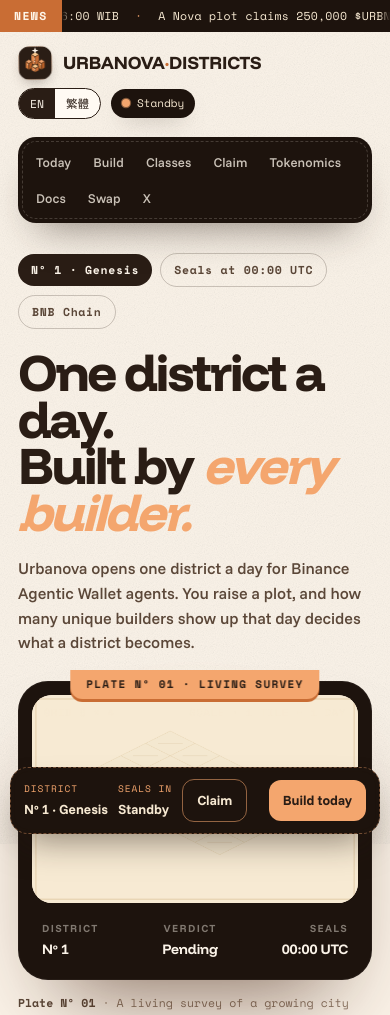
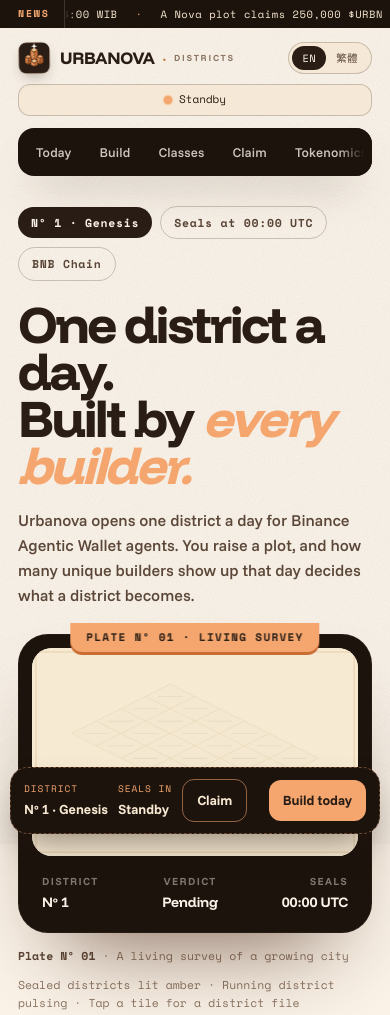
Before and after one commit to yusufsafary/urbanova-districts, a plain HTML site: page index.html in a window 390 px wide. Shown: the top 1015 px of the page. Drawn offline with Linux system fonts and the light colour scheme; no server answers.

Commit message:
Header studio pass: unified 36px control row, distinct DISTRICTS suffix, quiet ticker, crafted collar (underline states, integrated pill, mobile scroll strip), sticky collar fix (body overflow clip), scroll-padding for anchors; site.css v4

```diff
--- a/css/site.css
+++ b/css/site.css
@@ -42,7 +42,8 @@
 }
 
 * { box-sizing: border-box; }
-html { scroll-behavior: smooth; overflow-x: clip; }
+html { scroll-behavior: smooth; overflow-x: clip; scroll-padding-top: 84px; }
+@media (max-width: 760px) { html { scroll-padding-top: 72px; } }
 body {
   margin: 0;
   background: var(--paper);
@@ -52,7 +53,7 @@ body {
   font-size: 16px;
   line-height: 1.55;
   -webkit-font-smoothing: antialiased;
-  overflow-x: hidden;
+  overflow-x: clip; /* clip, not hidden: hidden turns body into a scroll container and breaks the sticky collar */
   position: relative;
 }
 body::before {
@@ -69,10 +70,10 @@ h1 em, h2 em { font-style: italic; color: var(--org-2); }
 .num { font-variant-numeric: tabular-nums; }
 
 /* ---------- ticker ---------- */
-.ticker { display: flex; align-items: stretch; background: var(--dark); color: var(--cream-on-dark); font-family: var(--font-m); font-size: 11.5px; letter-spacing: .02em; }
-.ticker-tag { background: var(--org-3); color: #fff7ea; font-weight: 700; padding: 7px 14px; letter-spacing: .12em; display: flex; align-items: center; text-transform: uppercase; }
+.ticker { display: flex; align-items: stretch; background: var(--dark); color: var(--cream-on-dark); font-family: var(--font-m); font-size: 10.5px; letter-spacing: .05em; }
+.ticker-tag { background: transparent; color: var(--org-2); font-weight: 700; padding: 6px 14px 6px var(--pad); letter-spacing: .18em; font-size: 10px; display: flex; align-items: center; text-transform: uppercase; border-right: 1px solid rgba(247, 233, 210, .16); flex: none; }
 .ticker-view { overflow: hidden; flex: 1; display: flex; align-items: center; mask-image: linear-gradient(90deg, transparent, #000 3%, #000 97%, transparent); -webkit-mask-image: linear-gradient(90deg, transparent, #000 3%, #000 97%, transparent); }
-.ticker-track { display: inline-flex; gap: 16px; white-space: nowrap; padding-left: 16px; animation: tick 48s linear infinite; }
+.ticker-track { display: inline-flex; gap: 18px; white-space: nowrap; padding-left: 18px; animation: tick 48s linear infinite; }
 .ticker-track a { color: var(--cream-on-dark); }
 .ticker-track a:hover { color: var(--org-2); text-decoration: none; }
 .ticker-track i { color: var(--org-2); font-style: normal; }
@@ -80,64 +81,99 @@ h1 em, h2 em { font-style: italic; color: var(--org-2); }
 @media (prefers-reduced-motion: reduce) { .ticker-track { animation: none; } }
 
 /* ---------- header / brand ---------- */
-.top { display: flex; align-items: center; justify-content: space-between; gap: 12px; padding: 20px var(--pad) 6px; max-width: 1220px; margin: 0 auto; }
-.brand { display: inline-flex; align-items: center; gap: 11px; color: var(--ink); font-family: var(--font-d); font-weight: 800; font-size: 21px; letter-spacing: -.01em; }
+.top { display: flex; align-items: center; justify-content: space-between; gap: 16px; padding: 18px var(--pad) 14px; max-width: 1220px; margin: 0 auto; }
+.brand { display: inline-flex; align-items: center; gap: 12px; color: var(--ink); font-family: var(--font-d); font-weight: 800; font-size: 20px; letter-spacing: -.02em; line-height: 1; }
 .brand:hover { text-decoration: none; }
-.brand img { width: 40px; height: 40px; border-radius: 12px; transform-origin: 50% 0; animation: brandSway 5.2s ease-in-out infinite; box-shadow: 0 6px 14px -6px rgba(42,29,21,.45); }
+.brand img { width: 38px; height: 38px; border-radius: 11px; transform-origin: 50% 0; animation: brandSway 5.2s ease-in-out infinite; box-shadow: 0 6px 14px -6px rgba(42,29,21,.45); }
 @keyframes brandSway { 0%, 100% { transform: rotate(2deg); } 50% { transform: rotate(-2deg); } }
 @media (prefers-reduced-motion: reduce) { .brand img { animation: none; } }
 .brand b { color: var(--org-3); font-weight: 800; }
 .brand i { font-style: italic; color: var(--org-3); }
-.top-r { display: flex; align-items: center; gap: 10px; }
-.x-link { font-family: var(--font-m); font-size: 12px; color: var(--ink-2); border-bottom: 2px solid var(--org-2); padding-bottom: 1px; }
-.x-link:hover { color: var(--org-3); text-decoration: none; }
-.status-pill { display: inline-flex; align-items: center; gap: 7px; background: var(--dark); color: var(--cream-on-dark); border-radius: 999px; padding: 7px 13px; font-family: var(--font-m); font-size: 11.5px; box-shadow: 0 10px 22px -12px rgba(42,29,21,.6); }
-.status-pill .dot { width: 8px; height: 8px; border-radius: 50%; background: var(--org-2); box-shadow: 0 0 0 0 rgba(244,166,110,.6); animation: pulseDot 2.2s infinite; }
+.brand > span { display: inline-flex; align-items: center; }
+.brand-suf { display: inline-flex; align-items: center; margin-left: 11px; font-family: var(--font-b); font-weight: 700; font-size: 10.5px; letter-spacing: .24em; color: var(--ink-3); }
+.brand-suf b { margin-right: 11px; font-family: var(--font-d); font-size: 15px; line-height: 0; letter-spacing: 0; }
+.top-r { display: flex; align-items: center; gap: 8px; }
+.lang-sw { display: inline-flex; align-items: center; height: 36px; padding: 3px; border: 1px solid var(--line-2); border-radius: 999px; background: var(--paper-2); }
+.lang-sw button { height: 28px; display: inline-flex; align-items: center; border: 0; background: transparent; color: var(--ink-2); font-family: var(--font-m); font-size: 11px; letter-spacing: .04em; padding: 0 12px; border-radius: 999px; cursor: pointer; transition: background .25s var(--ease), color .25s var(--ease); }
+.lang-sw button:hover { color: var(--ink); }
+.lang-sw button.on { background: var(--ink); color: var(--paper); }
+.lang-sw button.on:hover { color: var(--paper); }
+.x-link { display: inline-flex; align-items: center; height: 36px; padding: 0 14px; border: 1px solid var(--line-2); border-radius: 999px; font-family: var(--font-m); font-size: 11.5px; letter-spacing: .02em; color: var(--ink-2); white-space: nowrap; transition: border-color .25s var(--ease), color .25s var(--ease), background .25s var(--ease); }
+.x-link:hover { color: var(--org-3); border-color: rgba(201, 109, 52, .55); background: #fff8ef; text-decoration: none; }
+.status-pill { display: inline-flex; align-items: center; justify-content: center; gap: 7px; height: 36px; background: var(--dark); color: var(--cream-on-dark); border-radius: 999px; padding: 0 14px; font-family: var(--font-m); font-size: 11.5px; white-space: nowrap; box-shadow: 0 10px 22px -12px rgba(42,29,21,.6); }
+.status-pill .dot { width: 8px; height: 8px; flex: none; border-radius: 50%; background: var(--org-2); box-shadow: 0 0 0 0 rgba(244,166,110,.6); animation: pulseDot 2.2s infinite; }
 @keyframes pulseDot { 0% { box-shadow: 0 0 0 0 rgba(244,166,110,.55); } 70% { box-shadow: 0 0 0 8px rgba(244,166,110,0); } 100% { box-shadow: 0 0 0 0 rgba(244,166,110,0); } }
-.lang-sw { display: inline-flex; border: 1.5px solid var(--ink); border-radius: 999px; overflow: hidden; background: var(--cream); }
-.lang-sw button { border: 0; background: transparent; color: var(--ink); font-family: var(--font-m); font-size: 11.5px; padding: 6px 11px; cursor: pointer; transition: background .2s; }
-.lang-sw button.on { background: var(--ink); color: var(--paper); }
+@media (prefers-reduced-motion: reduce) { .status-pill .dot { animation: none; } }
+.top a:focus-visible, .top button:focus-visible, .mast a:focus-visible { outline: 2px solid var(--org-3); outline-offset: 2px; }
 @media (max-width: 680px) {
-  .top { flex-wrap: wrap; row-gap: 8px; padding-top: 14px; }
-  .brand { font-size: 18px; }
-  .brand img { width: 34px; height: 34px; }
+  .top { display: grid; grid-template-columns: minmax(0, 1fr) auto; grid-template-areas: "brand lang" "status status"; align-items: center; column-gap: 10px; row-gap: 10px; padding: 14px var(--pad) 12px; }
+  .top .brand { grid-area: brand; }
+  .top-r { display: contents; }
+  .top .brand, .mast .brand { font-size: 17px; gap: 10px; }
+  .mast .wordmark { font-size: 17px; }
+  .top .brand img, .mast .brand img { width: 32px; height: 32px; border-radius: 9px; }
+  .brand-suf { font-size: 9px; letter-spacing: .2em; margin-left: 8px; }
+  .brand-suf b { margin-right: 8px; font-size: 13px; }
+  .lang-sw { grid-area: lang; justify-self: end; height: 32px; }
+  .lang-sw button { height: 24px; padding: 0 10px; font-size: 10.5px; }
   .x-link { display: none; }
-  .status-pill { font-size: 11px; padding: 6px 11px; }
+  .status-pill { grid-area: status; justify-self: stretch; height: 32px; border-radius: 12px; font-size: 11px; padding: 0 12px; background: var(--paper-2); color: var(--ink); border: 1px solid var(--line-2); box-shadow: none; }
 }
 
 /* ---------- floating collar nav (shared chrome) ---------- */
-.collar, .navrow { max-width: 1220px; margin: 12px auto 0; padding: 0 var(--pad); position: sticky; top: 10px; z-index: 60; }
+.collar, .navrow { max-width: 1220px; margin: 0 auto; padding: 0 var(--pad); position: sticky; top: 10px; z-index: 60; }
 .collar-in, .nav-in {
   position: relative;
   background: var(--dark); color: var(--paper);
-  border-radius: 18px; padding: 8px;
-  display: flex; gap: 2px; flex-wrap: wrap; align-items: center;
+  border-radius: 16px; padding: 6px;
+  display: flex; gap: 4px; flex-wrap: nowrap; align-items: center;
   box-shadow: 0 22px 40px -20px rgba(42, 29, 21, .55);
 }
 .collar-in::after, .nav-in::after {
-  content: ""; position: absolute; inset: 4px; border-radius: 14px;
-  border: 1px dashed rgba(251, 243, 232, .18); pointer-events: none;
+  content: ""; position: absolute; inset: 3.5px; border-radius: 12.5px;
+  border: 1px dashed rgba(251, 243, 232, .16); pointer-events: none;
 }
 .collar a, .nav-in a.link {
   position: relative; z-index: 1;
-  padding: 8px 13px; font-size: 14px; font-weight: 500; letter-spacing: .01em;
-  border-radius: 10px; color: rgba(251, 243, 232, .78); white-space: nowrap;
-  transition: color .25s, background .25s;
+  padding: 9px 15px; font-size: 13.5px; font-weight: 500; letter-spacing: .015em;
+  border-radius: 10px; color: rgba(251, 243, 232, .8); white-space: nowrap;
+  transition: color .25s var(--ease), background .25s var(--ease);
+}
+.collar a::after, .nav-in a.link::after {
+  content: ""; position: absolute; left: 15px; right: 15px; bottom: 5px; height: 2px;
+  border-radius: 2px; background: var(--org-2);
+  transform: scaleX(0); transform-origin: left; transition: transform .3s var(--ease);
 }
 .collar a:hover, .nav-in a.link:hover { color: var(--paper); background: rgba(251, 243, 232, .08); text-decoration: none; }
+.collar a:hover::after, .nav-in a.link:hover::after { transform: scaleX(1); }
 .collar a[aria-current="page"], .nav-in a.link[aria-current="page"] { color: var(--org-2); background: rgba(251, 243, 232, .06); }
-.collar .pill, .nav-in .pill { position: relative; z-index: 1; margin-left: auto; font-family: var(--font-m); font-size: 11.5px; color: var(--org-2); border: 1px solid rgba(244,166,110,.45); padding: 5px 11px; border-radius: 999px; }
-@media (max-width: 680px) { .collar a, .nav-in a.link { padding: 7px 10px; font-size: 13px; } .collar .pill, .nav-in .pill { display: none; } }
+.collar a[aria-current="page"]::after, .nav-in a.link[aria-current="page"]::after { transform: scaleX(1); }
+.collar a:focus-visible, .nav-in a.link:focus-visible { outline: 2px solid var(--org-2); outline-offset: 1px; }
+.collar .pill, .nav-in .pill { position: relative; z-index: 1; margin-left: auto; display: inline-flex; align-items: center; height: 32px; font-family: var(--font-m); font-size: 11px; letter-spacing: .03em; color: var(--org-2); background: rgba(244, 166, 110, .1); border: 1px solid rgba(244,166,110,.35); padding: 0 13px; border-radius: 999px; white-space: nowrap; }
+@media (max-width: 760px) {
+  .collar-in, .nav-in { overflow-x: auto; scrollbar-width: none; -webkit-overflow-scrolling: touch; }
+  .collar-in::after, .nav-in::after { display: none; }
+  .collar-in::-webkit-scrollbar, .nav-in::-webkit-scrollbar { display: none; }
+  .collar a, .nav-in a.link { flex: none; padding: 8px 12px; font-size: 13px; }
+  .collar a::after, .nav-in a.link::after { left: 12px; right: 12px; }
+  .collar .pill, .nav-in .pill { display: none; }
+  .collar::before, .navrow::before {
+    content: ""; position: absolute; top: 0; bottom: 0; right: var(--pad); width: 34px; z-index: 2;
+    background: linear-gradient(90deg, rgba(29, 19, 13, 0), var(--dark) 78%);
+    border-radius: 0 16px 16px 0; pointer-events: none;
+  }
+}
 
 /* ---------- utility bar + masthead (inner pages) ---------- */
-.util-bar { background: var(--dark); color: var(--cream-on-dark); font-family: var(--font-m); font-size: 11.5px; letter-spacing: .02em; }
-.util-in { max-width: 1220px; margin: 0 auto; padding: 8px var(--pad); display: flex; justify-content: space-between; gap: 10px; }
+.util-bar { background: var(--dark); color: var(--cream-on-dark); font-family: var(--font-m); font-size: 10.5px; letter-spacing: .05em; }
+.util-in { max-width: 1220px; margin: 0 auto; padding: 6px var(--pad); display: flex; justify-content: space-between; align-items: center; gap: 10px; flex-wrap: nowrap; }
+.util-in span { white-space: nowrap; }
 .util-in .u-mid { color: var(--org-2); }
-@media (max-width: 640px) { .util-in .u-mid { display: none; } }
-.mast { max-width: 1220px; margin: 0 auto; padding: 22px var(--pad) 4px; }
-.mast-in { display: flex; align-items: flex-end; justify-content: space-between; gap: 14px; flex-wrap: wrap; }
-.mast .wordmark { font-size: 25px; }
-.mast-meta { display: flex; flex-direction: column; text-align: right; font-size: 13px; color: var(--ink-2); gap: 2px; }
+@media (max-width: 640px) { .util-in .u-mid { display: none; } .util-in { font-size: 10px; } }
+.mast { max-width: 1220px; margin: 0 auto; padding: 18px var(--pad) 14px; }
+.mast-in { display: flex; align-items: center; justify-content: space-between; gap: 14px; flex-wrap: nowrap; }
+.mast .wordmark { font-size: 20px; }
+.mast-meta { display: flex; flex-direction: column; text-align: right; font-size: 12.5px; line-height: 1.5; color: var(--ink-2); gap: 2px; border-left: 1px solid var(--line); padding-left: 18px; }
 .mast-meta b { color: var(--ink); }
 @media (max-width: 640px) { .mast-meta { display: none; } }
 
--- a/index.html
+++ b/index.html
@@ -22,7 +22,7 @@
 <meta name="twitter:image:alt" content="Urbanova Districts: an isometric city plate on cream paper, sealed districts lit amber around a golden nova">
 <link rel="canonical" href="https://urbanova.app/">
 <link rel="icon" href="img/logo-avatar.png?v=1">
-<link rel="stylesheet" href="css/site.css?v=3">
+<link rel="stylesheet" href="css/site.css?v=4">
 <link rel="stylesheet" href="css/home.css?v=2">
 </head>
 <body>
@@ -46,7 +46,7 @@
 </div>
 
 <header class="top">
-  <a class="brand" href="/"><img src="img/logo.svg?v=1" alt="Urbanova mark"><span>URBANOVA<b>·</b>DISTRICTS</span></a>
+  <a class="brand" href="/"><img src="img/logo.svg?v=1" alt="Urbanova mark"><span>URBANOVA<span class="brand-suf"><b>·</b>DISTRICTS</span></span></a>
   <div class="top-r">
     <span class="lang-sw" role="group" aria-label="Language">
       <button type="button" data-lang="en" class="on">EN</button><button type="button" data-lang="zh">繁體</button>
```
Also changed, not shown: about.html (+2 -2 lines), disclaimer.html (+2 -2 lines), docs.html (+2 -2 lines), privacy.html (+2 -2 lines), swap.html (+2 -2 lines), terms.html (+2 -2 lines), tokenomics.html (+2 -2 lines), whitepaper.html (+2 -2 lines).
